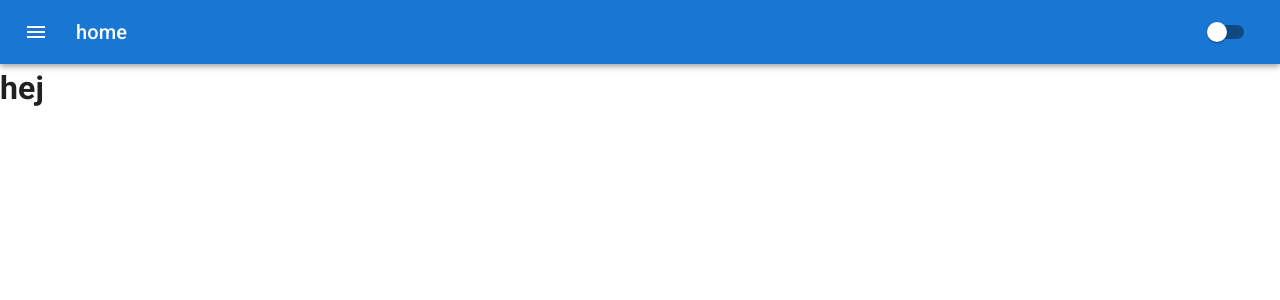
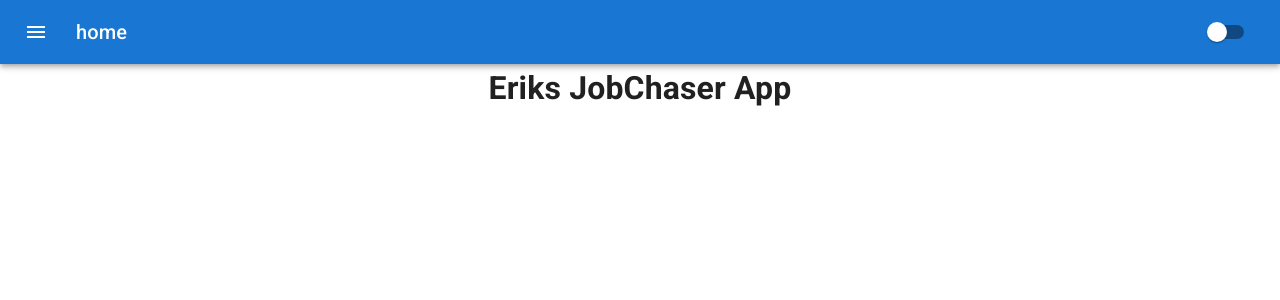
Before and after one commit to FullstackErik/u07-nextjs-jobchaser, a Next.js app: page / in a window 1280 px wide. Shown: the top 300 px of the page. Built offline with nearby package versions, Linux system fonts and the light colour scheme.

Commit message:
added reset filter button

```diff
--- a/src/app/jobs/page.tsx
+++ b/src/app/jobs/page.tsx
@@ -3,7 +3,7 @@
 import SearchBar from "../_components/SearchBar";
 import { useState, useEffect } from "react";
 import CssBaseline from '@mui/material/CssBaseline';
-import { Container, Typography, InputLabel, MenuItem, FormControl, Select } from '@mui/material';
+import { Container, Typography, InputLabel, MenuItem, FormControl, Select, Button } from '@mui/material';
 import Grid from "@mui/material/Grid2";
 import Loader from "../_components/Loader";
 import JobItem from "../_components/JobItem";
@@ -55,7 +55,7 @@ export default function Jobs() {
     const handleOnChange = (e: React.ChangeEvent<HTMLInputElement>) => {
         setSearchTerm(e.target.value)
     };
-    console.log(jobs);
+    ;
 
     const reducedJobs = jobs.filter(({ occupation, workplace_address }) => {
         return workplace_address.municipality.toLowerCase().includes(jobState.place) && occupation.label.toLowerCase().includes(jobState.position)
@@ -70,6 +70,7 @@ export default function Jobs() {
             occupation?.label?.toLowerCase().includes(search)
         )
     })
+
     return (
         <>
             <CssBaseline />
@@ -112,6 +113,7 @@ export default function Jobs() {
                         </Select>
                     </FormControl>
                 </div>
+                {(searchTerm || jobState.place || jobState.position) && <Button onClick={()=>{dispatch(updatePlace("")); dispatch(updatePosition("")); setSearchTerm("")}}>Rensa Filter</Button>}
             </Container>
             {isLoading ? <Loader /> :
                 filteredJobs.length > 0 ?
--- a/src/app/page.tsx
+++ b/src/app/page.tsx
@@ -2,5 +2,5 @@
 
 export default function Home() {
 
-  return <h1>hej</h1>;
+  return <h1 style={{textAlign: "center"}}>Eriks JobChaser App</h1>;
 }
```
